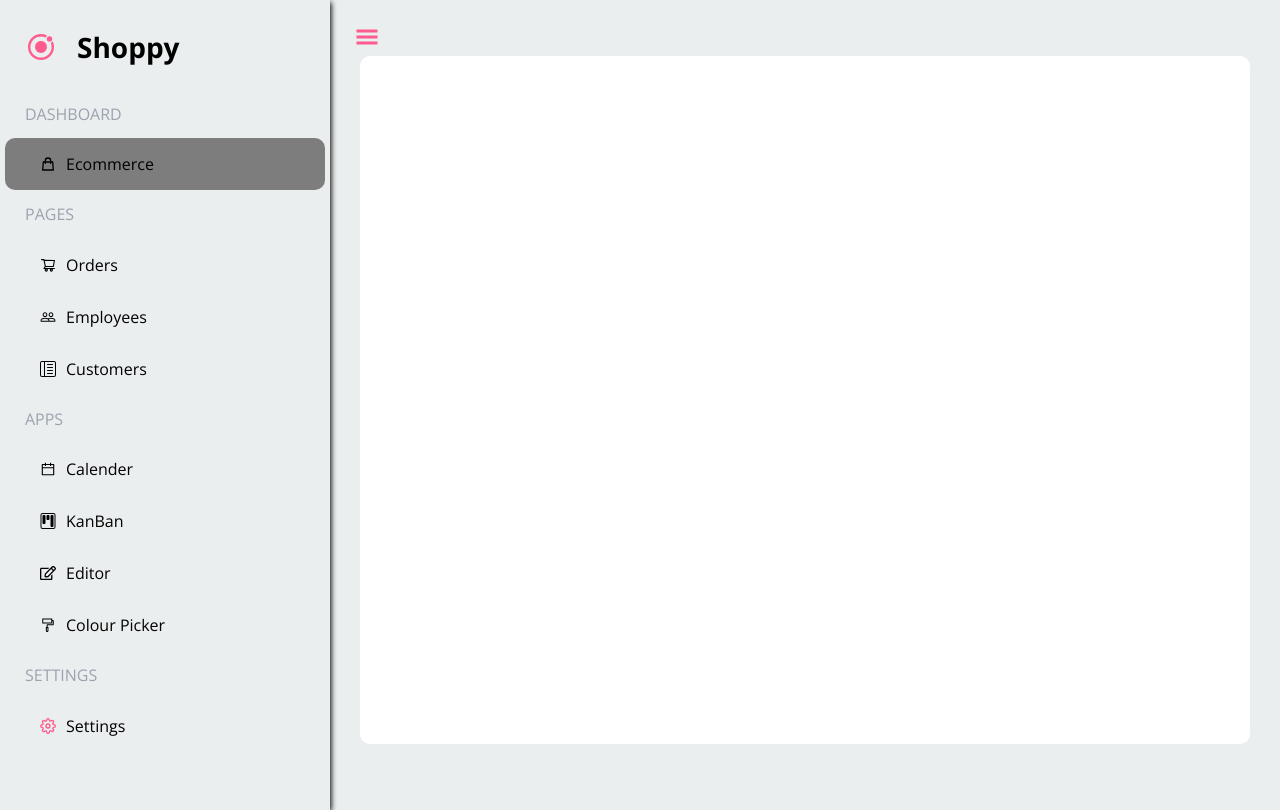
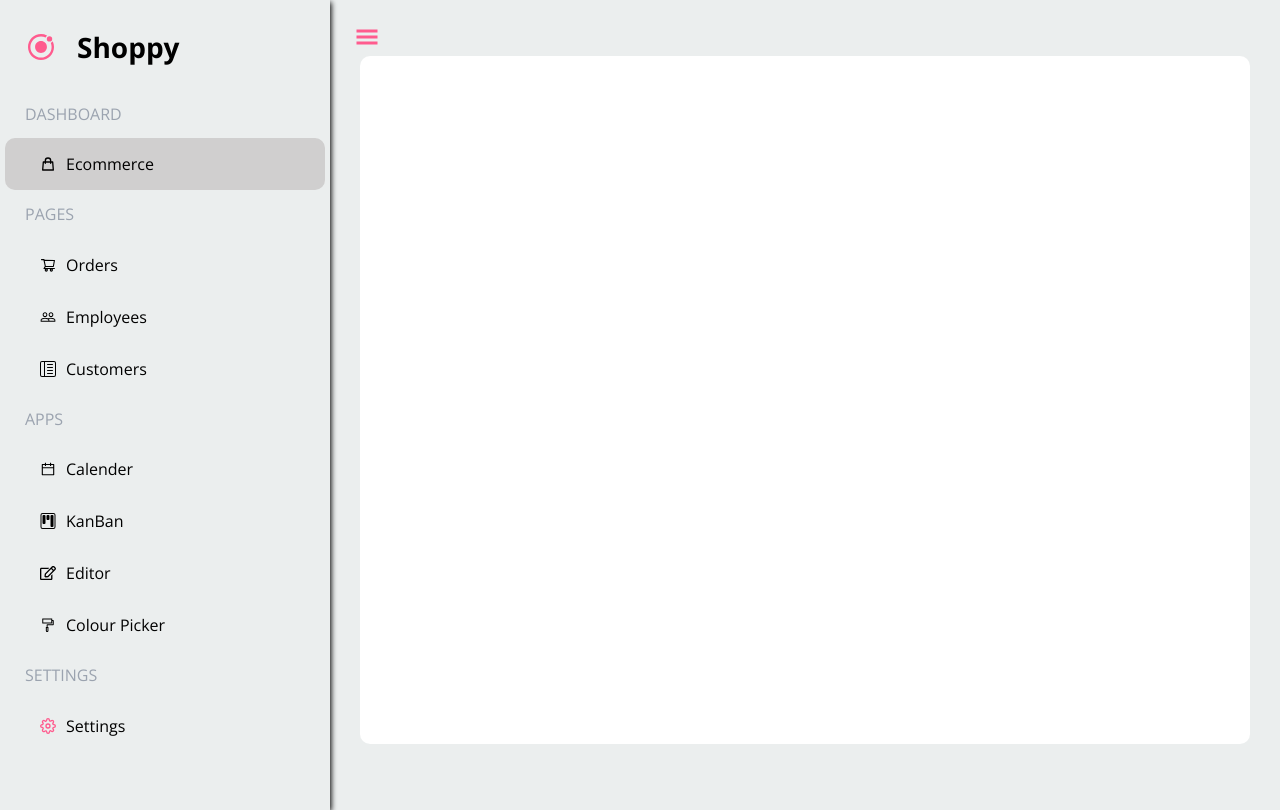
Before and after one commit to taine-rasmussen/eCommerce-, a React (Create React App) app: page / in a window 1280 px wide. In both pictures the pointer is over the element 165 px from the left and 164 px from the top of the page. Built offline with nearby package versions, Linux system fonts and the light colour scheme.

Commit message:
less grey

```diff
--- a/src/Sidebar/Sidebar.css
+++ b/src/Sidebar/Sidebar.css
@@ -54,7 +54,7 @@
 }
 
 .sidebar_content:hover {
-  background: #7d7d7d;
+  background: #d0cfcf;
   transition: 0.5s;
   cursor: pointer;
 }
```
